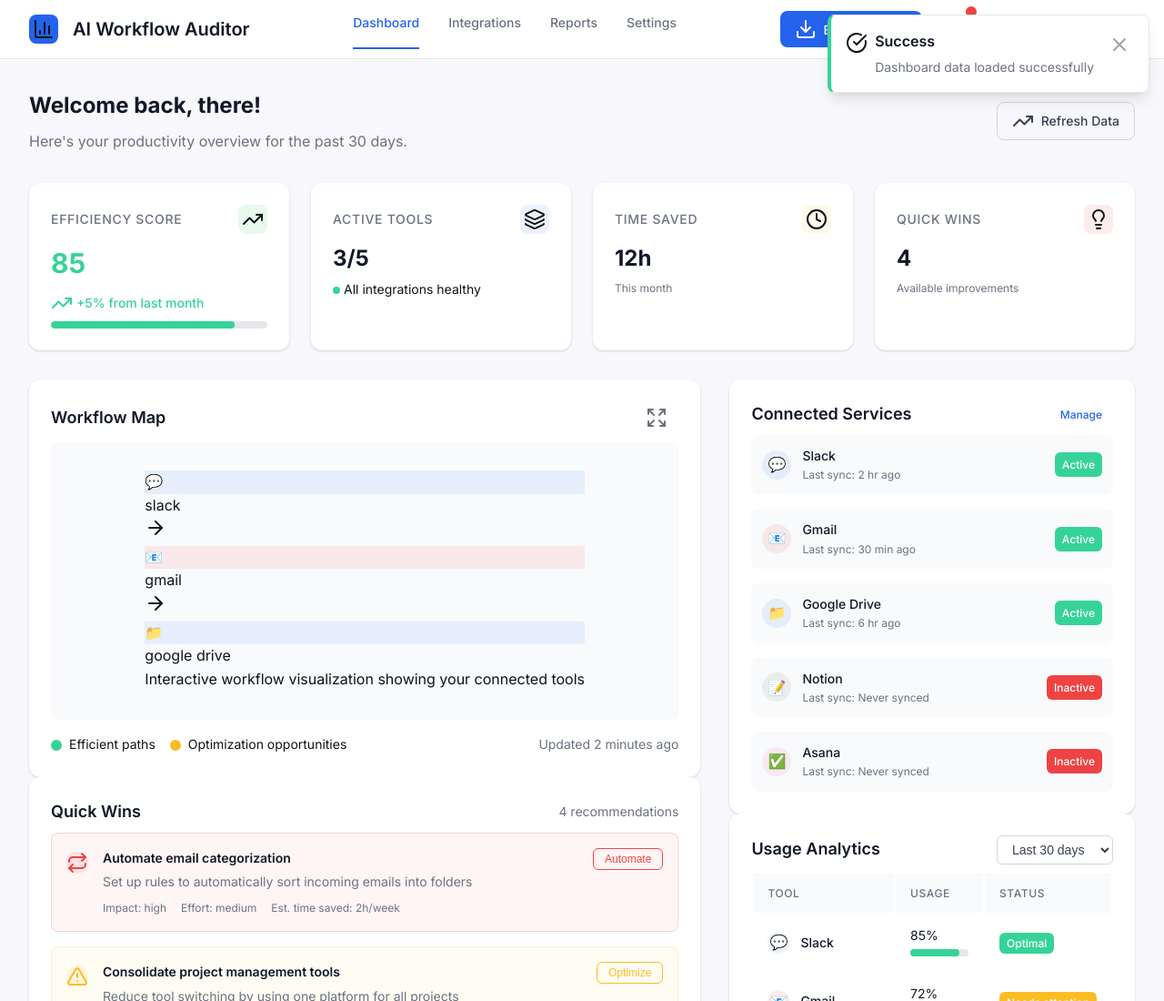
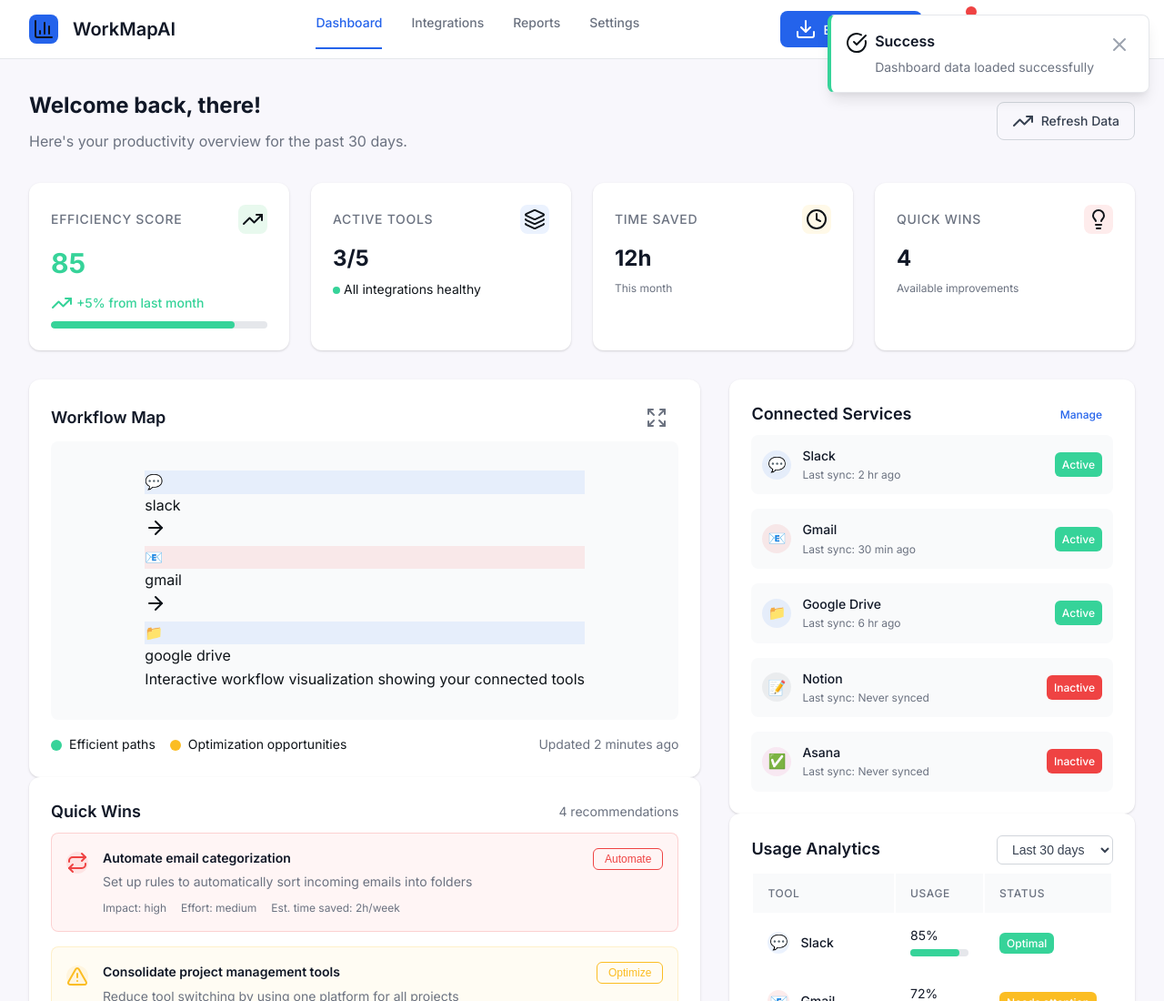
Before and after one commit to jibraancraig/flow, a plain HTML site: page index.html in a window 1280 px wide. Shown: the top 1100 px of the page at 91% size. Drawn offline with nearby package versions, Linux system fonts and the light colour scheme; grey boxes are pictures that could not be loaded.

Commit message:
Update index.html

```diff
--- a/index.html
+++ b/index.html
@@ -3,7 +3,7 @@
   <head>
     <meta charset="UTF-8" />
     <meta name="viewport" content="width=device-width, initial-scale=1.0" />
-    <title>AI Workflow Auditor - Dashboard</title>
+    <title>WorkMapAI - Dashboard</title>
     <link rel="stylesheet" href="styles.css" />
     <link
       href="https://fonts.googleapis.com/css2?family=Inter:wght@300;400;500;600;700&display=swap"
@@ -23,7 +23,7 @@
           <div class="logo">
             <i data-lucide="bar-chart-3"></i>
           </div>
-          <h1 class="brand-title">AI Workflow Auditor</h1>
+          <h1 class="brand-title">WorkMapAI</h1>
         </div>
 
         <!-- Navigation -->
```
